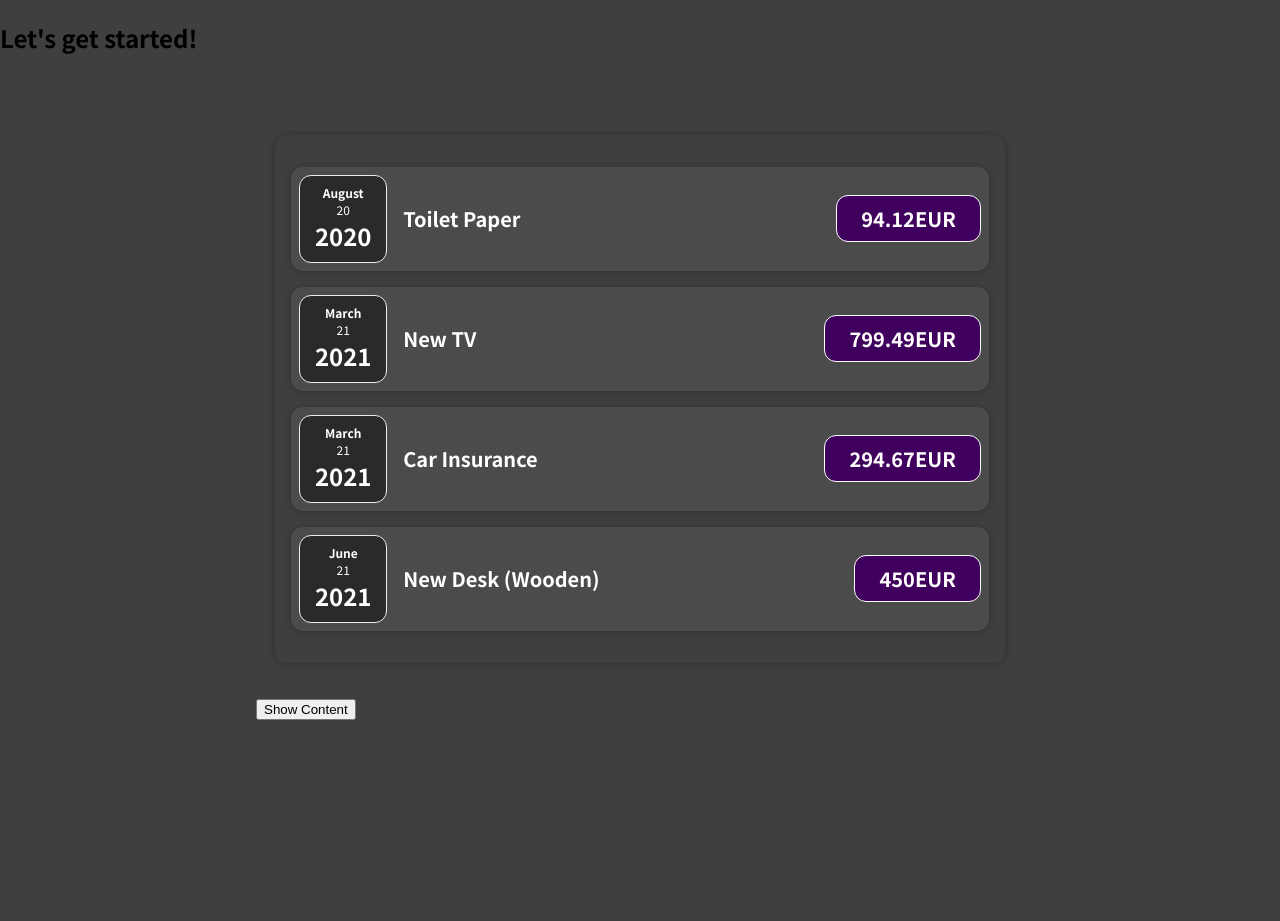
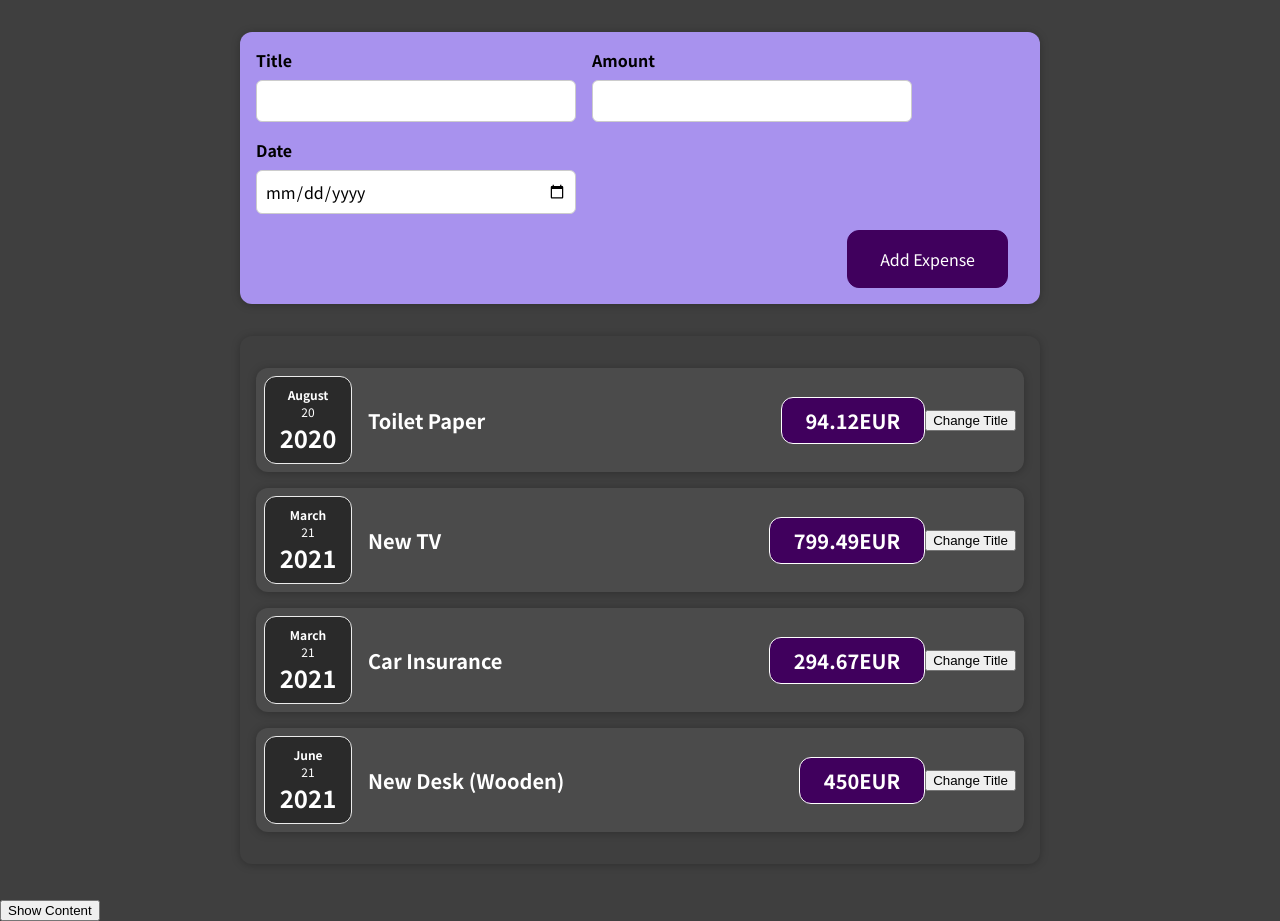
Before and after one commit to ealbiol/react-course, a React (Create React App) app: page / in a window 1280 px wide. Before the commit the page ends 800 px from the top, so only its background shows below. Built offline with nearby package versions, Linux system fonts and the light colour scheme.

Commit message:
Finishing video 52.

```diff
--- a/src/App.js
+++ b/src/App.js
@@ -1,6 +1,6 @@
 import Expenses from "./components/Expenses/Expenses";
 import Switcher from "./components/Switcher";
-
+import NewExpense from "./components/UI/NewExpense/NewExpense";
 // function App() {
 const App = () => {
 
@@ -29,11 +29,9 @@
 
   return (
     <div>
-      <h2>Let's get started!</h2>
-      <div className="expenses">
-        <Expenses expenses={expenses} />
-        <Switcher />
-      </div>
+      <NewExpense />
+      <Expenses expenses={expenses} />
+      <Switcher />
     </div>
   );
 }
--- a/src/components/Expenses/ExpenseItem.js
+++ b/src/components/Expenses/ExpenseItem.js
@@ -1,18 +1,27 @@
+import * as React from "react"
 import "./ExpenseItem.css"
 import ExpenseDate from "./ExpenseDate"
 import Card from "../UI/Card";
 
 // function ExpenseItem({ title, amount, date }) {
-const ExpenseItem = ({ title, amount, date }) => {
+const ExpenseItem = ({ title, amount, date, id, expenses }) => {
 
+    const [expenseTitle, setExpenseTitle] = React.useState(title)
+
+    const changeTitleHandler = () => {
+        // id === "e1" ? setExpenseTitle(`hola`) : setExpenseTitle("bu")
+        setTimeout(() => setExpenseTitle("Updated!"), 3000)
+        // setExpenseTitle("Updated!")
+    }
 
     return (
         <Card cardCSSClass="expense-item">
             <ExpenseDate date={date} />
             <div className="expense-item__description">
-                <h2>{title}</h2>
+                <h2>{expenseTitle}</h2>
                 <div className="expense-item__price">{amount}EUR</div>
             </div>
+            <button onClick={changeTitleHandler}>Change Title</button>
         </Card>
     )
 }
--- a/src/components/Expenses/Expenses.js
+++ b/src/components/Expenses/Expenses.js
@@ -7,10 +7,10 @@
 
     return (
         <Card cardCSSClass="expenses">
-            <ExpenseItem title={expenses[0].title} amount={expenses[0].amount} date={expenses[0].date} />
-            <ExpenseItem title={expenses[1].title} amount={expenses[1].amount} date={expenses[1].date} />
-            <ExpenseItem title={expenses[2].title} amount={expenses[2].amount} date={expenses[2].date} />
-            <ExpenseItem title={expenses[3].title} amount={expenses[3].amount} date={expenses[3].date} />
+            <ExpenseItem expenses={expenses} id={expenses[0].id} title={expenses[0].title} amount={expenses[0].amount} date={expenses[0].date} />
+            <ExpenseItem expenses={expenses} id={expenses[1].id} title={expenses[1].title} amount={expenses[1].amount} date={expenses[1].date} />
+            <ExpenseItem expenses={expenses} id={expenses[2].id} title={expenses[2].title} amount={expenses[2].amount} date={expenses[2].date} />
+            <ExpenseItem expenses={expenses} id={expenses[3].id} title={expenses[3].title} amount={expenses[3].amount} date={expenses[3].date} />
         </Card>
     )
 }
--- /dev/null
+++ b/src/components/UI/NewExpense/ExpenseForm.css
@@ -0,0 +1,26 @@
+.new-expense__controls {
+  display: flex;
+  flex-wrap: wrap;
+  gap: 1rem;
+  margin-bottom: 1rem;
+  text-align: left;
+}
+
+.new-expense__control label {
+  font-weight: bold;
+  margin-bottom: 0.5rem;
+  display: block;
+}
+
+.new-expense__control input {
+  font: inherit;
+  padding: 0.5rem;
+  border-radius: 6px;
+  border: 1px solid #ccc;
+  width: 20rem;
+  max-width: 100%;
+}
+
+.new-expense__actions {
+  text-align: right;
+}
--- /dev/null
+++ b/src/components/UI/NewExpense/ExpenseForm.js
@@ -0,0 +1,28 @@
+import * as React from "react"
+import "./ExpenseForm.css"
+
+const ExpenseForm = () => {
+    return (
+        <form>
+            <div className="new-expense__controls">
+                <div className="new-expense__control">
+                    <label>Title</label>
+                    <input type="text" />
+                </div>
+                <div className="new-expense__control">
+                    <label>Amount</label>
+                    <input type="number" min="0.01" step="0.01" />
+                </div>
+                <div className="new-expense__control">
+                    <label>Date</label>
+                    <input type="date" min="2022-05-19" max="2025-12-31" />
+                </div>
+            </div>
+            <div className="new-expense__actions">
+                <button type="submit">Add Expense</button>
+            </div>
+        </form>
+    )
+}
+
+export default ExpenseForm
--- /dev/null
+++ b/src/components/UI/NewExpense/NewExpense.css
@@ -0,0 +1,38 @@
+.new-expense {
+  background-color: #a892ee;
+  padding: 1rem;
+  margin: 2rem auto;
+  width: 50rem;
+  max-width: 95%;
+  border-radius: 12px;
+  text-align: center;
+  box-shadow: 0 1px 8px rgba(0, 0, 0, 0.25);
+}
+
+.new-expense button {
+  font: inherit;
+  cursor: pointer;
+  padding: 1rem 2rem;
+  border: 1px solid #40005d;
+  background-color: #40005d;
+  color: white;
+  border-radius: 12px;
+  margin-right: 1rem;
+}
+
+.new-expense button:hover,
+.new-expense button:active {
+  background-color: #510674;
+  border-color: #510674;
+}
+
+.new-expense button.alternative {
+  color: #220131;
+  border-color: transparent;
+  background-color: transparent;
+}
+
+.new-expense button.alternative:hover,
+.new-expense button.alternative:active {
+  background-color: #ddb3f8;
+}
--- /dev/null
+++ b/src/components/UI/NewExpense/NewExpense.js
@@ -0,0 +1,13 @@
+import * as React from "react"
+import "./NewExpense.css"
+import ExpenseForm from "./ExpenseForm"
+
+const NewExpense = () => {
+    return (
+        <div className="new-expense">
+            <ExpenseForm />
+        </div>
+    )
+}
+
+export default NewExpense
```
Also changed, not shown: 1 other file (tests, documents, lock files or other folders).
